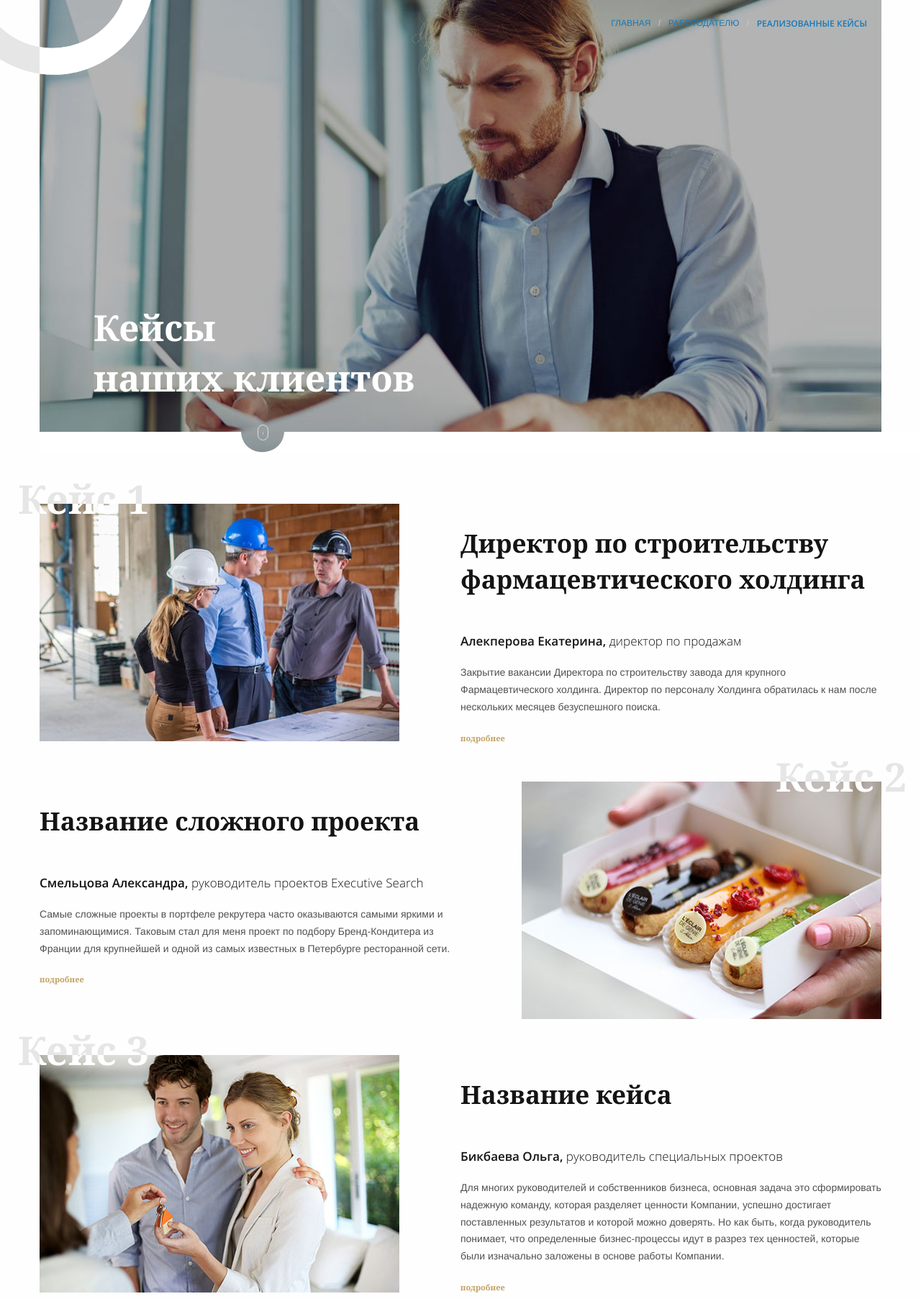
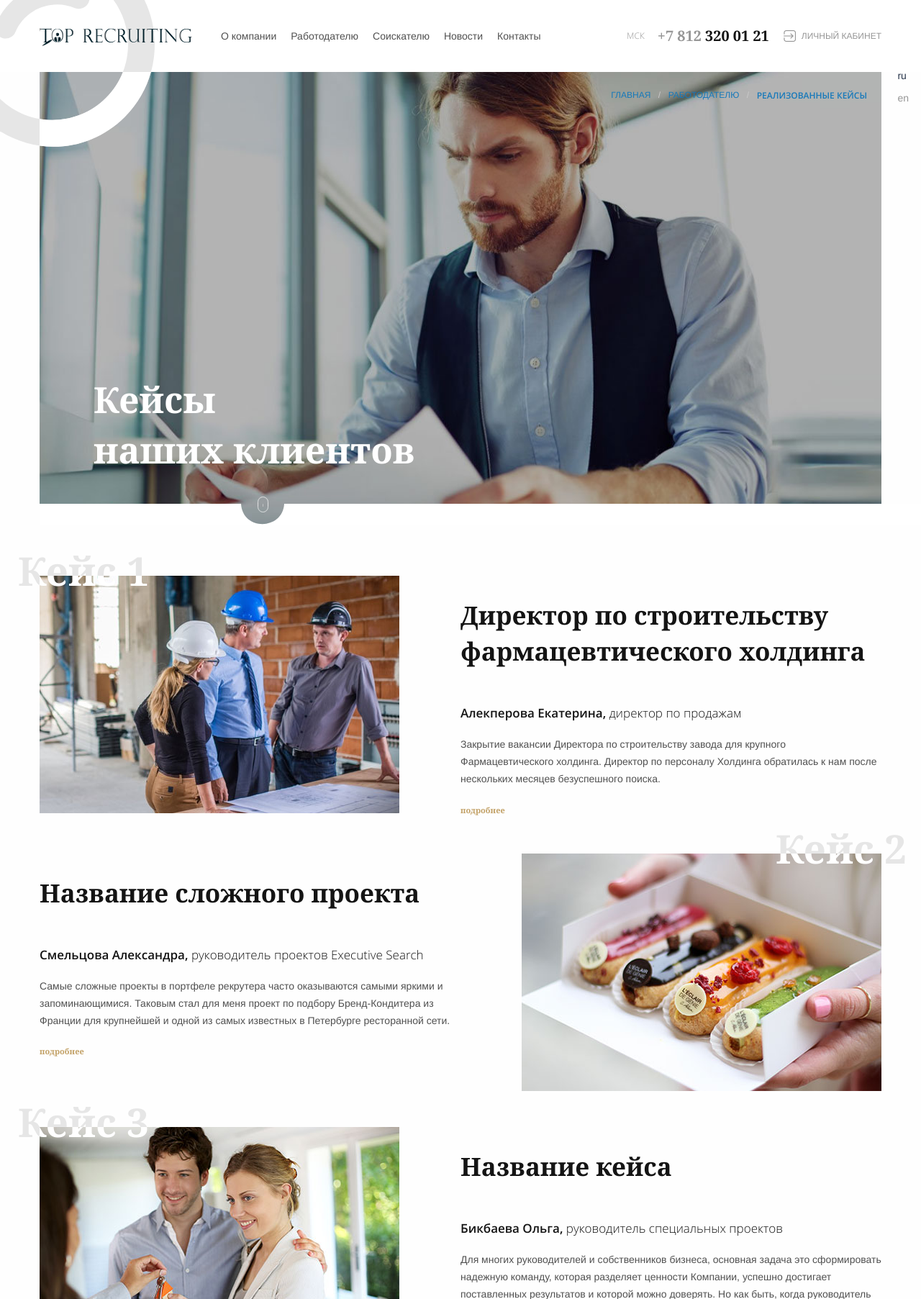
Before and after one commit to Odinokun/top-recruiting, a Node project: template src/pug/pages/cases.pug in a window 1280 px wide. Shown: the top 1805 px of the page at 72% size. Run offline with Node 20 templates, Linux system fonts and the light colour scheme; the template is opened without the code that fills it, so the values that code supplies are empty; style sheets or scripts are compiled from the project's sources; some libraries are stand-ins or nearby versions.

Commit message:
did comments

```diff
--- a/src/pug/_template.pug
+++ b/src/pug/_template.pug
@@ -21,8 +21,9 @@ html(lang="ru")
     //[if lt IE 9]><script src="http://cdnjs.cloudflare.com/ajax/libs/html5shiv/3.7.2/html5shiv.min.js"></script><![endif]
     script(src='assets/js/foundation.js')
     script(src="https://maps.googleapis.com/maps/api/js?key=AIzaSyAdGbaaf94NCuCkoH98Ry12HA59U0eTqIA")
-    script(src='assets/js/app.js')
-    script(src='assets/js/prog.js')
 
   body
     block content
+
+    script(src='assets/js/app.js')
+    script(src='assets/js/prog.js')
--- a/src/pug/pages/cases.pug
+++ b/src/pug/pages/cases.pug
@@ -24,7 +24,7 @@ block variables
   - var pageHeaderTitle = 'Реализованные кейсы'
 
 block content
-  //include ../sections/header
+  include ../sections/header
 
   //begin content
   section.main.cases
--- a/src/pug/pages/news.pug
+++ b/src/pug/pages/news.pug
@@ -17,8 +17,8 @@ mixin news-list__item(filter, image, lable, title, text)
   //end news-list__item
 
 block variables
-  - var title = 'Наши клиенты'
-  - var pageHeaderTitle = 'Наши клиенты'
+  - var title = 'Новости'
+  - var pageHeaderTitle = 'Новости'
 
 block content
   include ../sections/header
@@ -35,7 +35,7 @@ block content
         .container
           .news-top__container-inn
             include ../elements/breadcrumbs
-            h2.top-block__title Наши клиенты
+            h2.top-block__title Новости
             .top-news
               .top-news__lable
                 span интервью
--- a/src/pug/pages/resume.pug
+++ b/src/pug/pages/resume.pug
@@ -48,7 +48,7 @@ block content
           form.resume-form
             input.resume-form__input(type="text" name="name"    placeholder="Как к Вам обращаться?*" required)
             input.resume-form__input(type="text" name="phone"   placeholder="Телефон или e-mail*" required)
-            textarea.resume-form__textarea(name="descr" placeholder="Опишите какой персонал Вам необходим")
+            textarea.resume-form__textarea(name="descr" placeholder="Комментарий")
 
             //begin clip
             .resume-form__add
--- a/src/pug/pages/vacancies.pug
+++ b/src/pug/pages/vacancies.pug
@@ -43,17 +43,17 @@ block content
           form.vacancies-form
             .vacancies-form__left
               .vacancies-form__checkbox
-                input(type="checkbox" id="01")
+                input(type="checkbox" id="01" checked)
                 label(for="01") Москва
               .vacancies-form__checkbox
                 input(type="checkbox" id="02" checked)
                 label(for="02") Санкт-Петербург
               .vacancies-form__checkbox
-                input(type="checkbox" id="03")
+                input(type="checkbox" id="03" checked)
                 label(for="03") Регионы
             .vacancies-form__right
               .vacancies-form__checkbox
-                input(type="checkbox" id="04")
+                input(type="checkbox" id="04" checked)
                 label(for="04") Топ-менеджеры
               .vacancies-form__checkbox
                 input(type="checkbox" id="05" checked)
--- a/src/pug/sections/quick-start.pug
+++ b/src/pug/sections/quick-start.pug
@@ -16,7 +16,7 @@
           input(type="checkbox" id="01").quick-start__checkbox
           label(for="01") Трудоустройство Топ-Менеджера
         .quick-start__checkbox
-          input(type="checkbox" id="02" checked).quick-start__checkbox
+          input(type="checkbox" id="02").quick-start__checkbox
           label(for="02") Подбор персонала
         .quick-start__checkbox
           input(type="checkbox" id="03").quick-start__checkbox
--- a/src/style/pages/_company.scss
+++ b/src/style/pages/_company.scss
@@ -93,8 +93,8 @@
 
 //begin company services
 .company-services {
+  position: relative;
   overflow: hidden;
-  position: relative;
   padding-bottom: 80px;
   p {
     font-family: $font-light;
@@ -266,6 +266,7 @@
   p {
     font-family: $font-light;
     font-size: 14px;
+    line-height: 24px;
     color: $text;
     span {
       font-family: $font-semibold;
--- a/src/style/pages/_review.scss
+++ b/src/style/pages/_review.scss
@@ -195,6 +195,7 @@
 .review-letters__pic {
   position: relative;
   width: 200px;
+  cursor: pointer;
 
   flex: none;
   @include max(700) {
@@ -220,6 +221,7 @@
   width: 40px;
   height: 40px;
   content: '';
+  pointer-events: none;
   background-color: $highlight;
   svg {
     width: 17px;
--- a/src/style/pages/_service.scss
+++ b/src/style/pages/_service.scss
@@ -95,7 +95,7 @@
   font-size: 17px;
   line-height: 27px;
   margin-bottom: 30px;
-  color: $title;
+  color: #141414;
 }
 .service-second__list {
   .service-second__item {
@@ -129,7 +129,7 @@
 }
 .service-advantage__pic {
   position: absolute;
-  top: -60px;
+  top: -50px;
   right: -30px;
   width: 100%;
   max-width: 450px;
@@ -176,7 +176,7 @@
   font-size: 17px;
   line-height: 27px;
   margin-bottom: 30px;
-  color: $title;
+  color: #141414;
 }
 .service-method__list {
   .service-method__item {
@@ -234,7 +234,7 @@
     list-style-type: decimal-leading-zero;
     color: $highlight;
     span {
-      font-family: $font;
+      font-family: $font-light;
       font-size: 16px;
       line-height: 26px;
       color: #fff;
@@ -263,7 +263,6 @@
   justify-content: space-between;
   .agree-checkbox {
     width: 100%;
-    padding-top: 20px;
     label {
       max-width: 580px;
     }
--- a/src/style/pages/_team.scss
+++ b/src/style/pages/_team.scss
@@ -40,6 +40,7 @@
     font-family: $font-light;
     font-size: 14px;
     line-height: 24px;
+    margin-bottom: 20px;
     color: $text;
   }
 }
@@ -118,6 +119,7 @@
 
 .team-all {
   overflow: hidden;
+
   @include max(1360) {
     margin-right: 4%;
     margin-left: 4%;
@@ -142,6 +144,8 @@
   }
 }
 .team-all__item {
+  display: flex;
+  flex-direction: column;
   width: 23%;
   max-width: 390px;
   margin-bottom: 40px;
@@ -179,6 +183,7 @@
 .team-all__link {
   font-family: $font-bold;
   font-size: 11px;
+  margin-top: auto;
 }
 .team-all__item-last {
   position: relative;
--- a/src/style/pages/_vacancies.scss
+++ b/src/style/pages/_vacancies.scss
@@ -183,6 +183,7 @@
   font-size: 17px;
   line-height: 24px;
   color: $title;
+  margin-bottom: 20px;
 }
 .vacancies-list__item-link {
   font-family: $font-bold;
--- a/src/style/sections/_cases-sec.scss
+++ b/src/style/sections/_cases-sec.scss
@@ -56,7 +56,7 @@
     left: 0;
   }
   @include max(425) {
-    font-size: 140px;
+    font-size: 100px;
     top: -70px;
     left: 20px;
   }
--- a/src/style/sections/_our-clients-sec.scss
+++ b/src/style/sections/_our-clients-sec.scss
@@ -67,12 +67,26 @@
     font-size: 13px;
     line-height: 22px;
     margin-bottom: 20px;
+    transition: $transition;
+    pointer-events: none;
+    opacity: 0;
     color: $text;
     span {
       font-family: $font;
       margin-bottom: 20px;
       color: $title;
     }
+  }
+}
+
+//.slick-current + .our-clients__slider-item.slick-active,
+.our-clients__slider-item[aria-hidden='false'] {
+  .our-clients__slider-title,
+  a,
+  p {
+    transition: $transition;
+    pointer-events: auto;
+    opacity: 1;
   }
 }
 
@@ -106,9 +120,15 @@
   font-family: $font-semibold;
   font-size: 16px;
   margin-bottom: 20px;
+  transition: $transition;
+  pointer-events: none;
+  opacity: 0;
   color: $title;
 }
 .our-clients__slider-link {
   font-family: $font-bold;
   font-size: 11px;
+  transition: $transition;
+  pointer-events: none;
+  opacity: 0;
 }
--- a/src/style/sections/_quick-start.scss
+++ b/src/style/sections/_quick-start.scss
@@ -10,6 +10,7 @@
     min-height: 640px;
     padding-top: 100px;
     padding-bottom: 100px;
+
     @include max(1100) {
       min-height: 0;
     }
@@ -25,6 +26,7 @@
       background-repeat: repeat-x;
       background-position: 100% 0;
       background-size: contain;
+
       @include max(1100) {
         display: none;
       }
@@ -33,15 +35,17 @@
 }
 .quick-start-header {
   position: relative;
-  margin-bottom: 20px;
+  margin-bottom: 50px;
 }
 .quick-start__title {
   margin-bottom: 10px;
   color: #fff;
+  font-size: 35px;
 }
 .quick-start__subtitle {
   font-family: $font-light;
   font-size: 15px;
+  opacity: .7;
   color: #fff;
 }
 .quick-start-form {
@@ -49,6 +53,7 @@
   display: flex;
   flex-wrap: wrap;
   padding-right: 310px;
+
   @include max(1100) {
     padding-right: 0;
   }
@@ -59,6 +64,7 @@
   flex-direction: column;
   width: 50%;
   padding-right: 35px;
+
   @include max(700) {
     width: 100%;
     padding-right: 0;
@@ -70,10 +76,10 @@
   margin-bottom: 25px;
   padding: 20px 28px;
   color: #fff;
-  border: 2px solid #fff;
+  border: 2px solid #868685;
   background-color: transparent;
 
-  @include placeholder-color(#fff);
+  @include placeholder-color(#868685);
 }
 //end inputs
 
@@ -83,6 +89,7 @@
   flex-direction: column;
   width: 50%;
   padding-right: 35px;
+
   @include max(1100) {
     padding-right: 0;
   }
@@ -118,7 +125,7 @@
       width: 18px;
       height: 18px;
       content: '';
-      border: 2px solid #fff;
+      border: 2px solid #868685;
       background-color: transparent;
     }
     &::after {
@@ -144,13 +151,15 @@
   height: 298px;
   cursor: default;
   border-radius: 50%;
-@include max(1100) {
-  border-radius: 0;
-  position: static;
-  order:10;
-  width: auto;
-  height: auto;
-}
+
+  @include max(1100) {
+    position: static;
+    width: auto;
+    height: auto;
+    border-radius: 0;
+
+    order: 10;
+  }
   &:hover {
     &::after {
       opacity: 0;
@@ -169,6 +178,7 @@
     background-repeat: no-repeat;
     background-position: 50% 50%;
     background-size: cover;
+
     @include max(1100) {
       display: none;
     }
@@ -181,15 +191,16 @@
   }
 
   input {
+    width: 298px;
     min-width: 200px;
-    width: 298px;
     height: 298px;
     cursor: pointer;
     opacity: 0;
+
     @include max(1100) {
-      opacity: 1;
       width: auto;
       height: auto;
+      opacity: 1;
     }
   }
 }
@@ -198,6 +209,8 @@
 .quick-start-form__item-footer {
   width: 100%;
   max-width: 600px;
+  margin-top: 27px;
+
   @include max(1100) {
     max-width: 100%;
   }
@@ -205,12 +218,12 @@
     background-image: url('../img/check-w.png');
   }
   label {
-    color: #fff;
+    color: #868685;
     &::before {
-      border: 2px solid #fff;
+      border: 2px solid #868685;
     }
   }
   a {
-    color: #fff !important;
+    color: #868685 !important;
   }
 }
--- a/src/style/sections/_top-section.scss
+++ b/src/style/sections/_top-section.scss
@@ -2,26 +2,46 @@
   display: flex;
   justify-content: space-between;
   margin: -20px -20px -20px -20px !important;
+
+  @include max(900) {
+    flex-direction: column;
+  }
 }
 .top-slider {
+  position: relative;
   width: calc(50% - 3px);
+
+  @include max(900) {
+    width: 100%;
+    border-bottom: 3px solid #fff;
+  }
 }
 .top-slider__list {
   margin: 0;
   padding: 0;
 }
 .top-slider__item {
-  height: 600px;
+  min-height: 600px;
   margin: 0;
   padding: 0;
   background-repeat: no-repeat;
   background-position: 50% 50%;
   background-size: cover;
+
+  @include max(900) {
+    min-height: 400px;
+  }
 }
 .top-slider__banner {
   position: absolute;
   z-index: 10;
   bottom: 80px;
+
+  @include max(900) {
+    display: flex;
+      justify-content: flex-end;
+    flex-direction: column;
+  }
   p {
     font-family: $font-light;
     font-size: 18px;
@@ -32,9 +52,8 @@
     @include max(1220) {
       font-size: 16px;
     }
-    @include max(550) {
-      font-size: 15px;
-      margin-bottom: 20px;
+    @include max(900) {
+      display: none;
     }
   }
   .btn {
@@ -43,23 +62,24 @@
 }
 .top-slider__left {
   .top-slider__banner {
-    left: 50px;
+    right: 50px;
+    @include max(900) {
+      align-items: flex-end;
+    }
+    @include max(425) {
+      right: 10px;
+    }
 
-    @include max(550) {
-      left: 20px;
-    }
   }
 }
 .top-slider__right {
   .top-slider__banner {
-    right: 50px;
-    text-align: right;
-
+    left: 50px;
     @include max(900) {
-      top: 30px;
+      align-items: flex-start;
     }
-    @include max(550) {
-      right: 20px;
+    @include max(425) {
+      left: 10px;
     }
   }
 }
```
Also changed, not shown: src/js/modules/slick.js.
